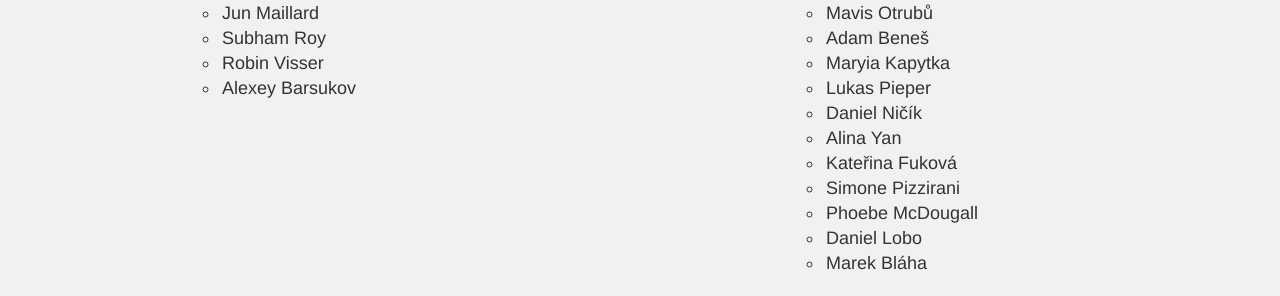
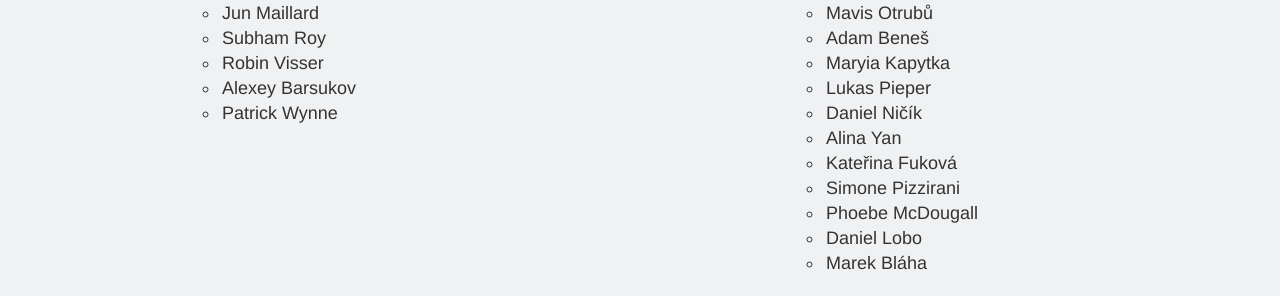
Before and after one commit to ondrachwiedziuk/skolavprirodenew, a Jekyll site: the page built from index.md, in a window 1280 px wide and 900 px high, scrolled down 4058 px. Shown: the part 157-453 px from the top of the window. Built offline with Jekyll 4.4.1, drawn with Linux system fonts in a browser that asks for light colours.

Commit message:
New participant

```diff
--- a/_includes/participants.html
+++ b/_includes/participants.html
@@ -37,6 +37,9 @@
                     </li>
                     <li>
                       Alexey Barsukov
+                    </li>
+                    <li>
+                      Patrick Wynne
                     </li>
                   </ul>
             </div>
```
